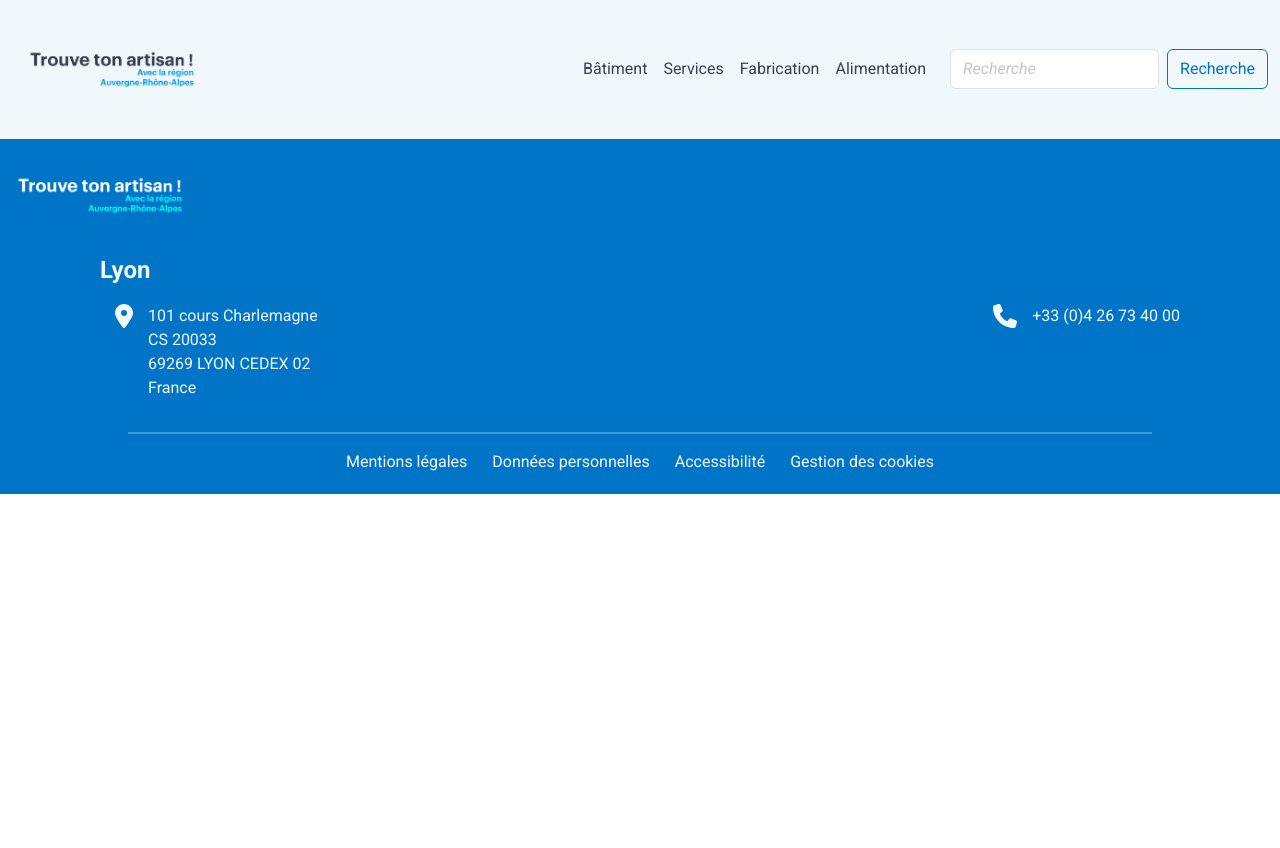
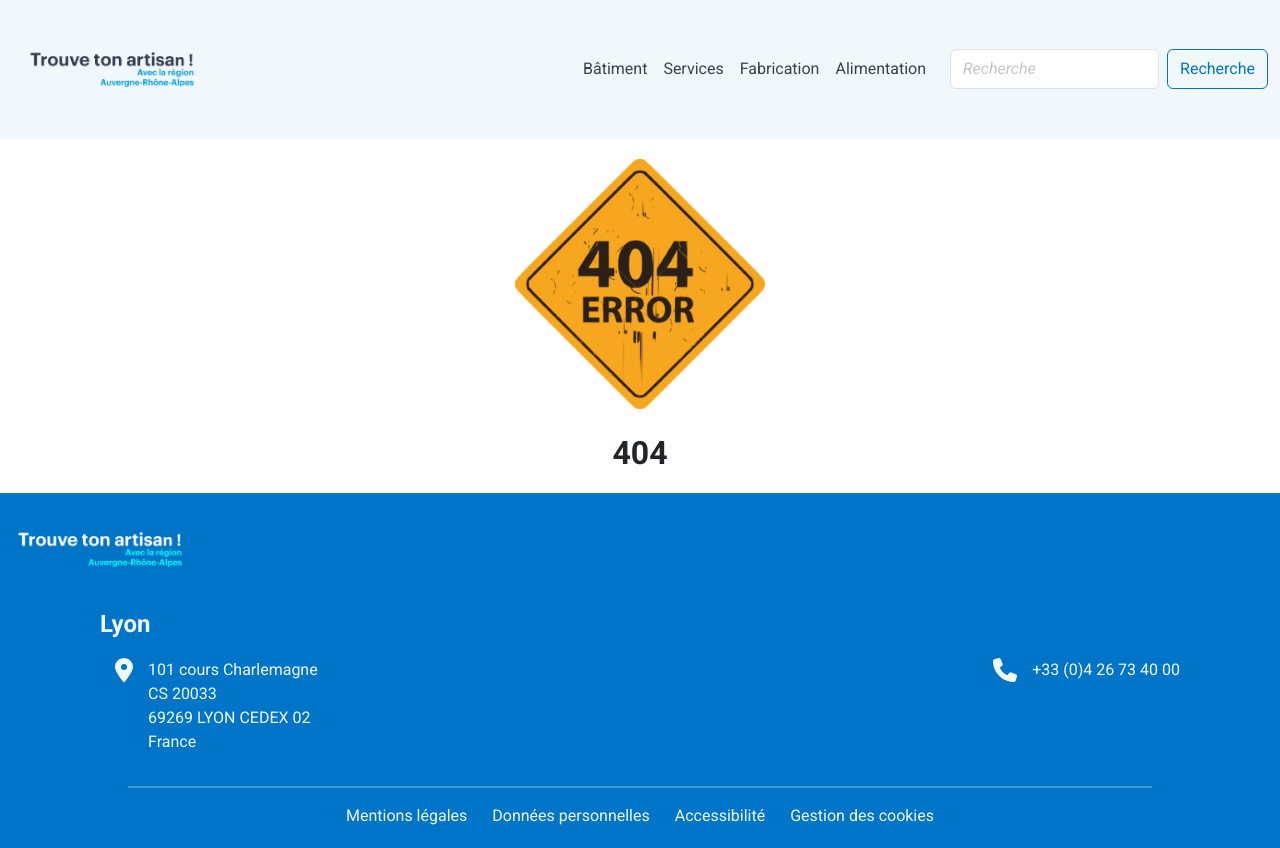
Before and after one commit to Hans-Hybani/Trouve-ton-artisan, a React (Create React App) app: page /Error404 in a window 1280 px wide. Before the commit the page ends 800 px from the top, so only its background shows below. Built offline with nearby package versions, Linux system fonts and the light colour scheme.

Commit message:
Ajout de la 404 et mise en place du message de confirmation

```diff
--- a/src/App.js
+++ b/src/App.js
@@ -30,8 +30,8 @@ function App() {
           <Route path="/Cookie" element={<Cookie/>}/>
           <Route path="/MentionLegale" element={<MentionLegale/>}/>
           <Route path="/DonnePersonnelle" element={<DonnePersonnelle/>}/>
-          <Route path="/Error404" element={<Error404/>}/>
           <Route path="/Search" element={<SearchArti/>}/>
+          <Route path="*" element={<Error404/>}/>
         </Routes>
       <Footer/>
     </div>
--- a/src/Components/header.js
+++ b/src/Components/header.js
@@ -162,16 +162,11 @@ function Header() {
   };
 
   const submit = () => {
-    console.log("userInput:", userInput);
-
     for (let i = 0; i < artisans.length; i++) {
       const parcour = artisans[i];
       const { name, location, category,note } = parcour;
 
-      console.log("parcour:", parcour);
-
       if (userInput === name || userInput === location || userInput === category ) {
-        console.log("Match trouvé:", name);
         navigate("/Search", {
           state: {
             selectedArtisan: {
@@ -182,11 +177,8 @@ function Header() {
             }
           },
         });
-        return; // Terminer la fonction après avoir trouvé une correspondance
       }
     }
-
-    console.log("Aucun match trouvé");
   };
 
   return (
--- /dev/null
+++ b/src/Pages-Style/404.scss
@@ -0,0 +1,21 @@
+$primary-color: #f1f8fc;
+$secondary-color: #0074c7;
+$third-color: #00497c;
+$fourth-color: #384050;
+$fifth-color: #cd2c2e;
+$sixth-color: #82b864;
+
+section{
+        text-align: center;
+        img{
+                margin-top: 20px;
+                width: 250px;
+        }
+        .error{
+                font-weight: bold;
+                margin-top: 20px;
+                margin-left: 20px;
+                font-size: 2em;
+                margin-right: 20px;
+        }
+}
--- a/src/Pages-Style/sheets.scss
+++ b/src/Pages-Style/sheets.scss
@@ -41,3 +41,12 @@ h2{
         width: 600px;
         padding-bottom: 30px;
 }
+#overlay{
+        position: fixed;
+        top: 0;
+        left: 0;
+        width: 100%;
+        height: 100%;
+        background-color: #0000007a;
+        display: none;
+}
--- a/src/Pages/404.js
+++ b/src/Pages/404.js
@@ -1,9 +1,13 @@
 import React from "react";
+import erreurs404 from "../Assets/erreurs404.png";
+import '../Pages-Style/404.scss'
 
 function Error404(params) {
         return(
                 <section>
 
+                        <img src={erreurs404} alt="Logo du site" />
+                        <p className="error">404</p>
                 </section>
         )
 }
--- a/src/Pages/search.js
+++ b/src/Pages/search.js
@@ -6,6 +6,8 @@ import { faScrewdriverWrench } from '@fortawesome/free-solid-svg-icons'
 import { faLocationDot } from '@fortawesome/free-solid-svg-icons'
 import { faStar } from '@fortawesome/free-solid-svg-icons'
 import { useLocation } from "react-router-dom";
+import { useNavigate } from "react-router-dom";
+
 
 function SearchArti(params) {
 
@@ -42,11 +44,30 @@ function SearchArti(params) {
           }
         }
 
+        const navigate = useNavigate();
+
+        const handleCardClick = (selectedArtisan ) => {
+          const { name, specialty, location, website, note } = selectedArtisan ;
+          // Redirigez vers la page "/sheets" lorsqu'une carte est cliquée
+
+          navigate('/sheets', {
+                  state: {
+                     selectedArtisan : {
+                          name,
+                          specialty,
+                          location,
+                          website,
+                          note
+                      }
+                  }
+          });
+  }
+
   return (
     <div className="card__artisan__box">
     {/* A commenter */}
     {selected.map((artisan) => (
-    <div className="card__artisan" key={artisan.id}>
+    <div className="card__artisan" key={artisan.id} onClick={() => handleCardClick(artisan)}>
             <p className="name__artisan">{artisan.name}</p>
             <div className="speciality__artisan artisan">
                     <FontAwesomeIcon icon={faScrewdriverWrench} className="icon__cards"/>
--- a/src/Pages/sheet.js
+++ b/src/Pages/sheet.js
@@ -1,4 +1,4 @@
-import React, {useRef} from "react";
+import React, {useRef,useEffect} from "react";
 import '../Components-Style/cards.scss'
 import { FontAwesomeIcon } from "@fortawesome/react-fontawesome";
 import { faScrewdriverWrench } from '@fortawesome/free-solid-svg-icons'
@@ -10,8 +10,14 @@ import Nav from 'react-bootstrap/Nav';
 import { useLocation } from "react-router-dom";
 import Button from 'react-bootstrap/Button';
 import emailjs from '@emailjs/browser';
+import { Overlay } from "react-bootstrap";
 
 function Sheets(params) {
+        const form = useRef()
+
+        const location = useLocation();
+
+        const selectedArtisan = location.state?.selectedArtisan;
 
         const sendEmail = (e) => {
                 e.preventDefault();
@@ -25,14 +31,27 @@ function Sheets(params) {
                   e.target.reset()
               };
 
-        const form = useRef()
-
-        const location = useLocation();
-
-        const selectedArtisan = location.state?.selectedArtisan;
+        //       useEffect(() => {
+        //         let modale = document.getElementById('modale__mail');
+        //         modale.style.display = "none";
+        //         let overlay = document.getElementById('overlay')
+        //         overlay.style.display="block"
+        //       }, []);
 
         return(
                 <div>
+                        <div id="overlay"></div>
+                        <div id="modale__mail">
+                                <div class="modale__mail__confirmation__titre">
+                                        <h2>Votre Message a été envoyer</h2>
+                                </div>
+                                <div>
+                                        <p></p>
+                                </div>
+                                <div class="modale__mail__button">
+                                        <button type="button">Fermer</button>
+                                </div>
+                        </div>
                         <div className="card__artisan__box">
                                 {/* A commenter */}
                                 <div className="card__artisan">
@@ -66,7 +85,7 @@ function Sheets(params) {
 
                         <div className="contact__fomulaire">
                                 <h2>Contactez cette Artisan</h2>
-                                        <Form ref={form} onSubmit={sendEmail} className="fomulaire">
+                                        <Form ref={form} /*onSubmit={sendEmail}*/ className="fomulaire">
                                                 <Form.Group className="mb-3" controlId="nom">
                                                         <Form.Control type="input" name='user_name' placeholder="Votre nom" />
                                                 </Form.Group>
@@ -76,7 +95,7 @@ function Sheets(params) {
                                                 <Form.Group className="mb-3" controlId="textArea">
                                                         <Form.Control as="textarea" name='message' rows={3} />
                                                 </Form.Group>
-                                                <Button variant="primary" type="submit">Valider</Button>{' '}
+                                                <Button variant="primary" type="submit">Valider</Button>
                                         </Form>
                         </div>
                 </div>
```
